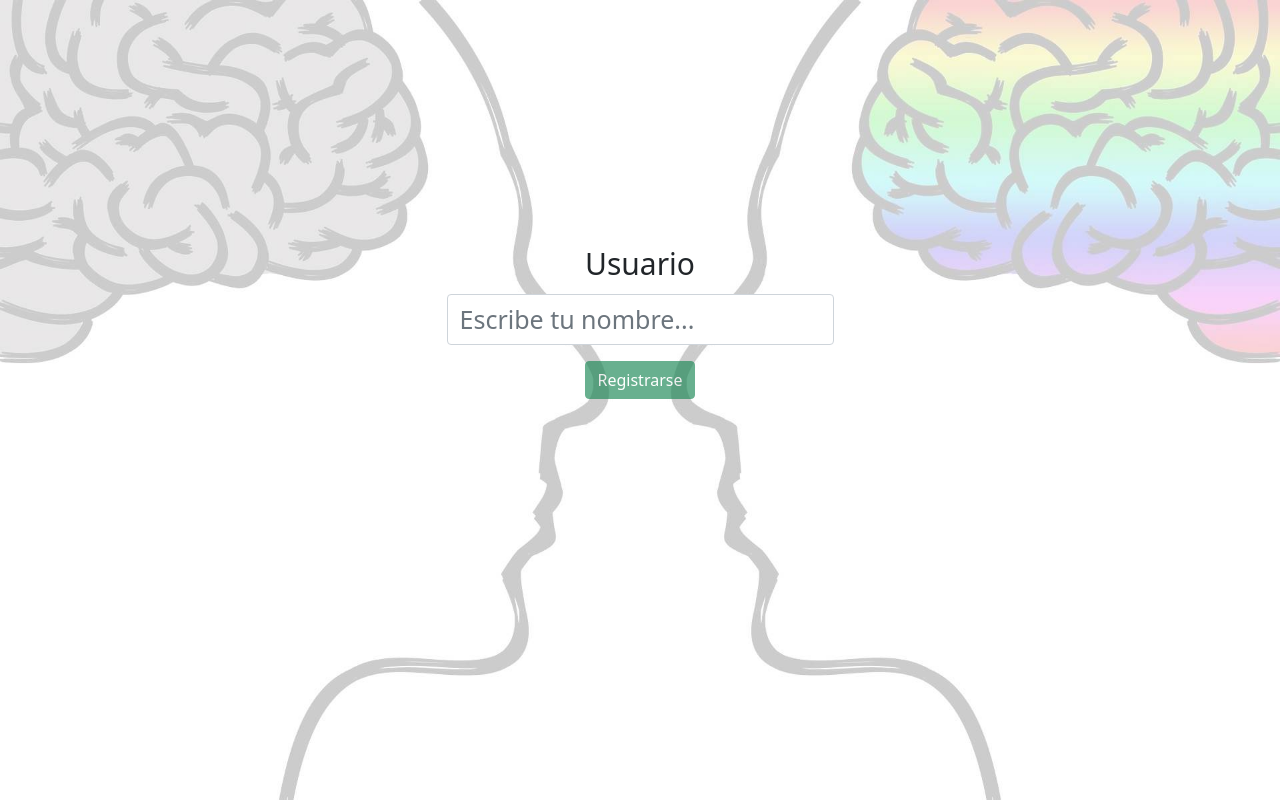
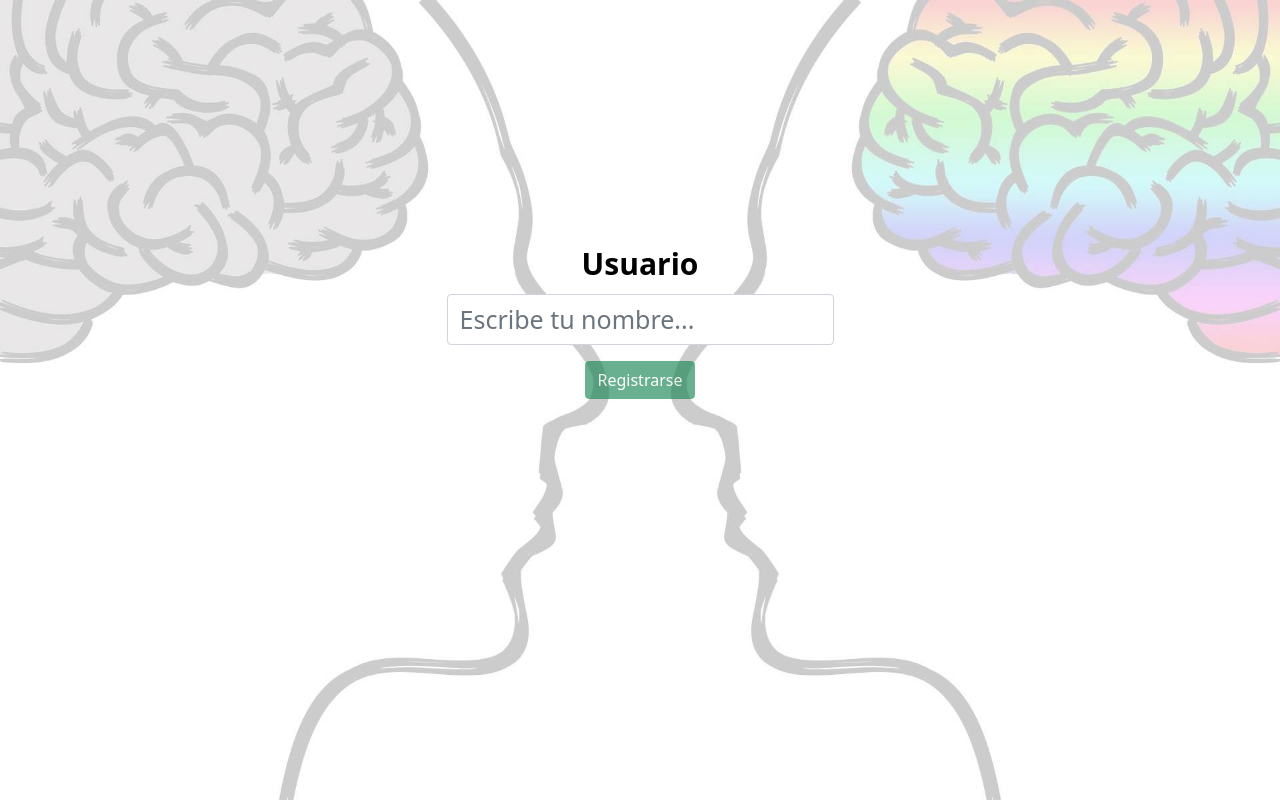
Before and after one commit to davidangarita1/concurso-preguntas, an Angular app: page /concurso in a window 1280 px wide. Built offline with nearby package versions, Linux system fonts and the light colour scheme.

Commit message:
arreglando bug

```diff
--- a/src/app/concurso/concurso.component.html
+++ b/src/app/concurso/concurso.component.html
@@ -1,11 +1,11 @@
-<div *ngIf="logueado == false" class="login">
+<div *ngIf="logueado == false" class="login word">
 	<app-usuario></app-usuario>
 </div>
 <div *ngIf="logueado" class="menu">
 	<app-menu></app-menu>
 </div>
 <div class="container" *ngIf="terminado == false && logueado">
-	<h1 class="text-center" *ngIf="juego">Concurso de Preguntas Sofka</h1>
+	<h1 class="text-center word" *ngIf="juego">Concurso de Preguntas Sofka</h1>
 	<div class="row" *ngIf="pregObj.categoria.length && juego == false">
 		<div class="col-6 p-2">
 			<h3><span class="badge bg-dark">Categoria: {{pregObj.categoria}}</span></h3>
@@ -14,7 +14,7 @@
 			<h3><span class="badge bg-dark">Nivel: {{pregObj.nivel}}</span></h3>
 		</div>
 	</div>
-	<div class="row mt-3 text-center" *ngIf="pregObj.pregunta && juego == false">
+	<div class="row mt-3 text-center word" *ngIf="pregObj.pregunta && juego == false">
 		<h3>{{pregObj.pregunta}}</h3>
 	</div>
 	<div class="row" *ngIf="juego">
@@ -29,7 +29,7 @@
 	</div>
 	<div class="row text-center mt-3" *ngIf="pregObj.opciones.length && juego == false">
 		<div *ngFor="let opcion of pregObj.opciones; index as i" class="col-6">
-			<button type="button" class="btn btn-info" (click)="siguiente(i)">{{opcion}}</button>
+			<button type="button" class="btn btn-info word" (click)="siguiente(i)">{{opcion}}</button>
 		</div>
 	</div>
 	<div class="row text-center">
--- a/src/app/concurso/concurso.component.scss
+++ b/src/app/concurso/concurso.component.scss
@@ -35,3 +35,8 @@ button {
 		min-width: 20%;
 	}
 }
+
+.word {
+	color: black;
+	font-weight: bolder;
+}
```
